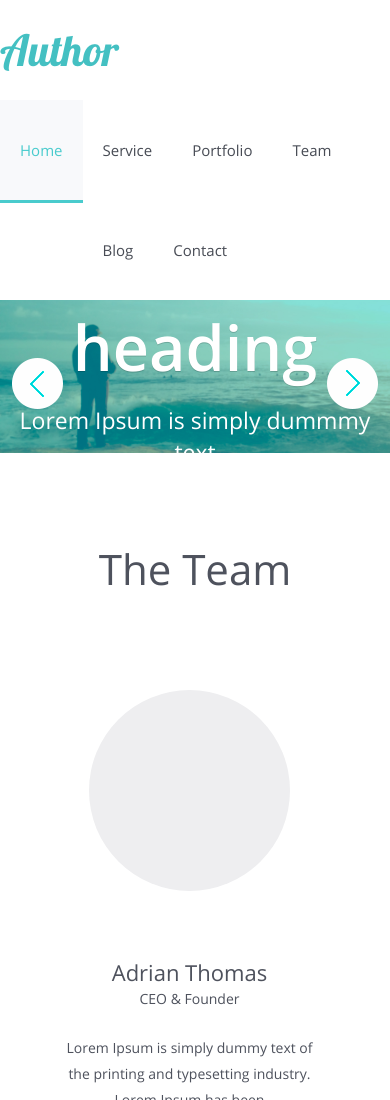
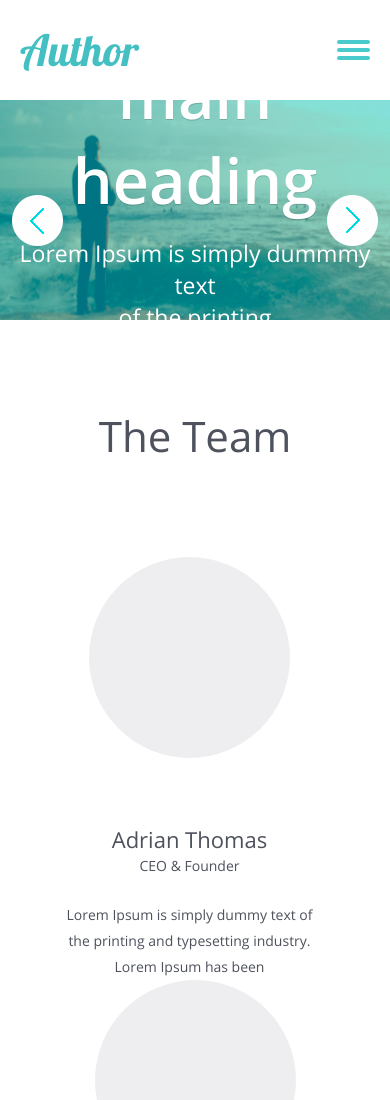
Before and after one commit to Melagomania/author, a website: page app/index.html in a window 390 px wide. Shown: the top 1100 px of the page. Drawn offline with nearby package versions, Linux system fonts and the light colour scheme; files that its build step writes are made by us from their sources; files whose address does not match are found by name.

Commit message:
made topline responsive

```diff
--- a/app/index.html
+++ b/app/index.html
@@ -12,6 +12,11 @@
     <div class="topline">
       <h1><a href="#">Author</a></h1>
       <nav>
+        <div class="toggle-menu">
+          <div></div>
+          <div></div>
+          <div></div>
+        </div>
         <ul>
           <li class="active"><a href="#">Home</a></li>
           <li><a href="#">Service</a></li>
--- a/app/js/common.js
+++ b/app/js/common.js
@@ -12,4 +12,10 @@ $(document).ready(function() {
 	  dotsSpeed : 800,
 	  dragEndSpeed : 800
 	 });
+
+	 var $menu_button = $(".toggle-menu");
+	 var $menu = $("nav ul");
+	 $menu_button.click(function () {
+	 	$menu.slideToggle("slow");
+	});
 });
--- /dev/null
+++ b/app/sass/_media.sass
@@ -0,0 +1,22 @@
+@media only screen and (max-width: 1190px)
+  .topline h1
+    margin-left: 20px
+
+@media only screen and (max-width: 700px)
+  .topline
+    position: relative
+    nav
+      float: none
+      .toggle-menu
+        display: block
+      ul
+        background-color: $card-bg-color
+        width: 100%
+        display: none
+        li
+          float: none
+          display: block
+          a
+            padding: 10px 20px
+          &.active
+            border: none
--- a/app/sass/style.sass
+++ b/app/sass/style.sass
@@ -4,6 +4,8 @@
   margin: 0
   padding: 0
 
+.visible
+  display: block
 body
   font-family: "Open Sans"
   font-size: 14px
@@ -32,6 +34,8 @@ body
         display: inline-block
         float: left
         a
+          box-sizing: border-box
+          width: 100%
           display: inline-block
           padding: 38px 20px
           font-size: 15px
@@ -40,10 +44,24 @@ body
           text-decoration: none
           color: $topline-nav-color
         &.active, &:hover
-          background-color: #f8f9fb
+          background-color: $card-bg-color
           border-bottom: 3px solid $main-color
           a
             color: $main-color
+    .toggle-menu
+      display: none
+      position: absolute
+      top: 40px
+      right: 20px
+      div
+        width: 33px
+        height: 4px
+        margin-bottom: 4px
+        border-radius: 2px
+        background-color: $main-color
+        &:last-child
+          margin-bottom: 0
+
 
 .slider
 
@@ -52,6 +70,7 @@ body
     img
       display: block
       width: 100%
+      min-height: 220px
     .text
       position: absolute
       top: 50%
@@ -278,4 +297,4 @@ footer
       border-radius: 3px
 
 
-@import "media"
+@import "_media"
```
Also changed, not shown: app/css/style.css.
